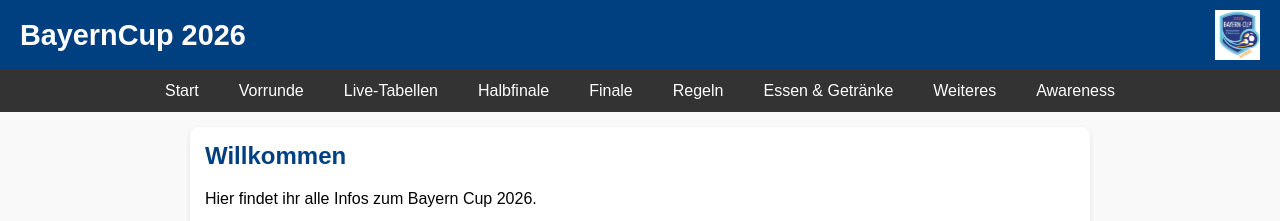
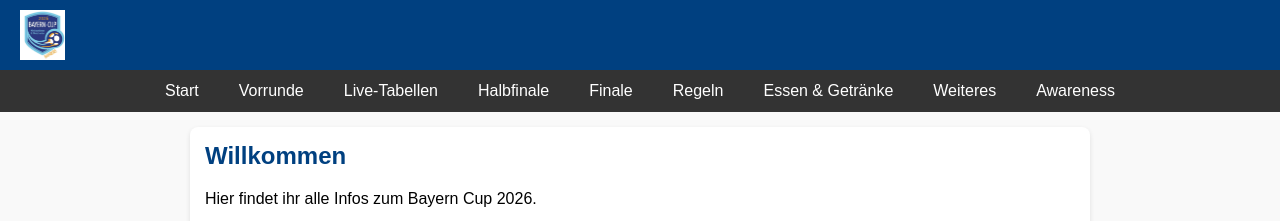
Before and after one commit to cpletten/BayernCup26, a plain HTML site: page index.html in a window 1280 px wide. Shown: the top 221 px of the page. Drawn offline with Linux system fonts and the light colour scheme.

Commit message:
Update index.html

```diff
--- a/index.html
+++ b/index.html
@@ -8,8 +8,8 @@
 </head>
 <body>
 <header>
-  <h1>BayernCup 2026</h1>
-  <img src="LogoBayerncup2026.jpg" alt="Logo" class="header-logo" height="5">
+  <!--<h1>BayernCup 2026</h1>-->
+  <img src="LogoBayerncup2026.jpg" alt="Logo" class="header-logo" height="50">
 </header>
 
 <nav>
```
